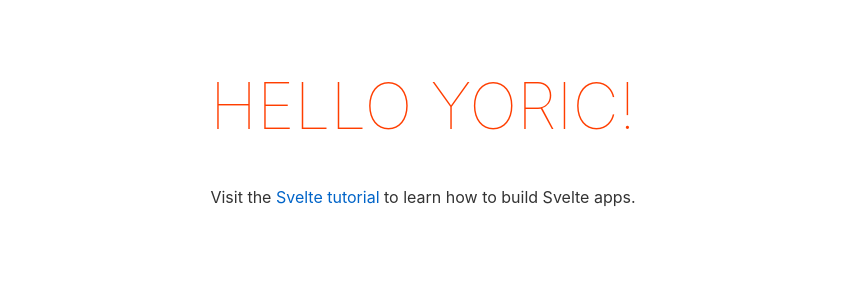
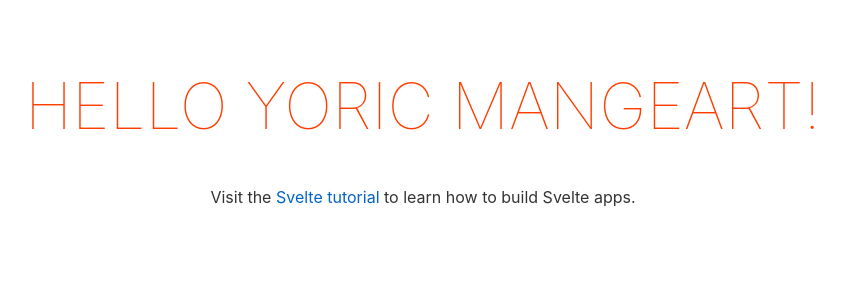
Before and after one commit to yoric-m/feedback, a Svelte app: page / in a window 1280 px wide. Shown: the top 300 px of the page, without its empty margins (217-1062 px from the left). Built offline with nearby package versions, Linux system fonts and the light colour scheme.

Commit message:
first and last name

```diff
--- a/src/App.svelte
+++ b/src/App.svelte
@@ -1,5 +1,7 @@
 <script>
-	let name='Yoric';
+	const firstName='Yoric';
+	const lastName='Mangeart';
+	const name = `${firstName} ${lastName}`;
 </script>
 
 <main>
```
